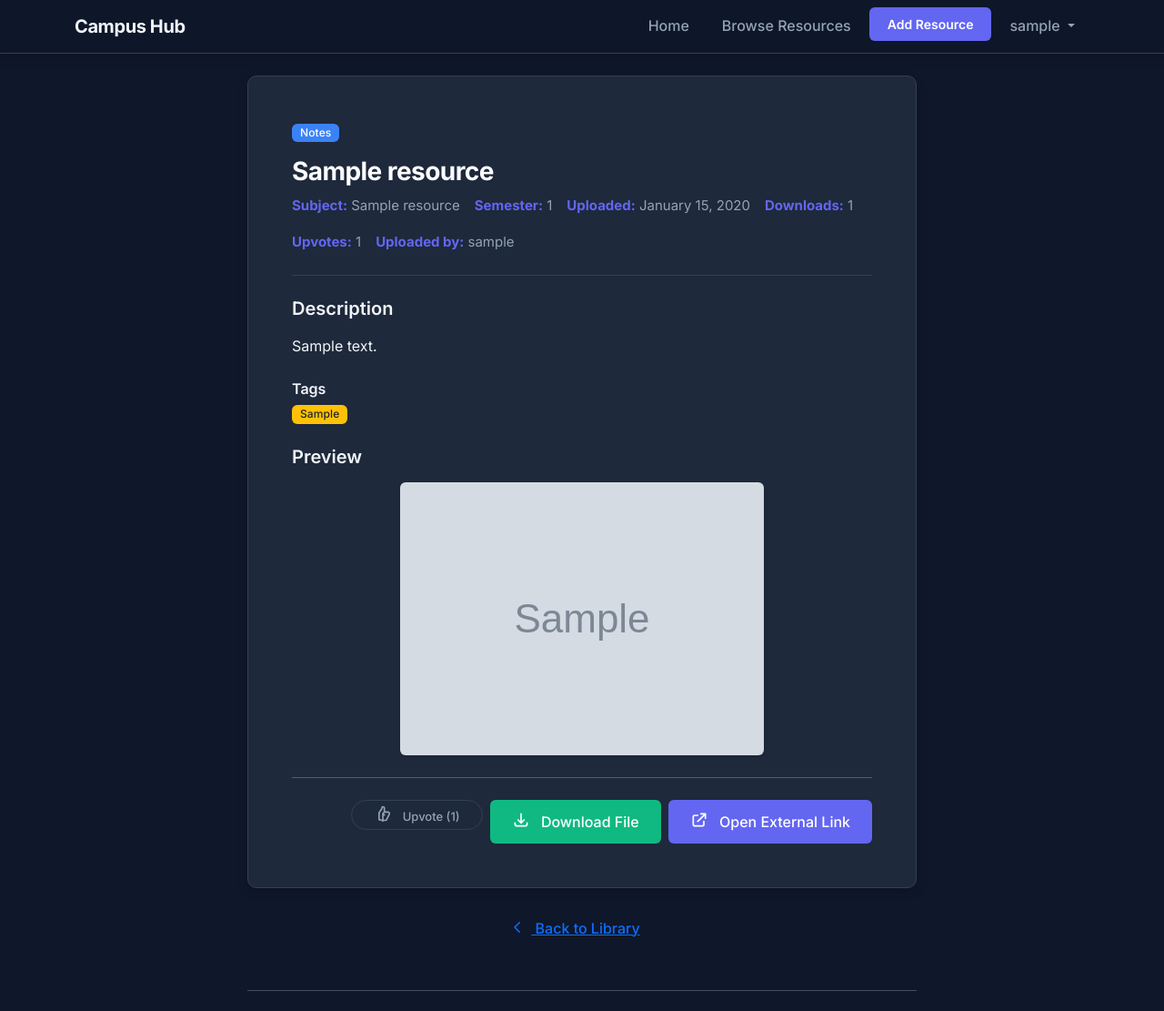
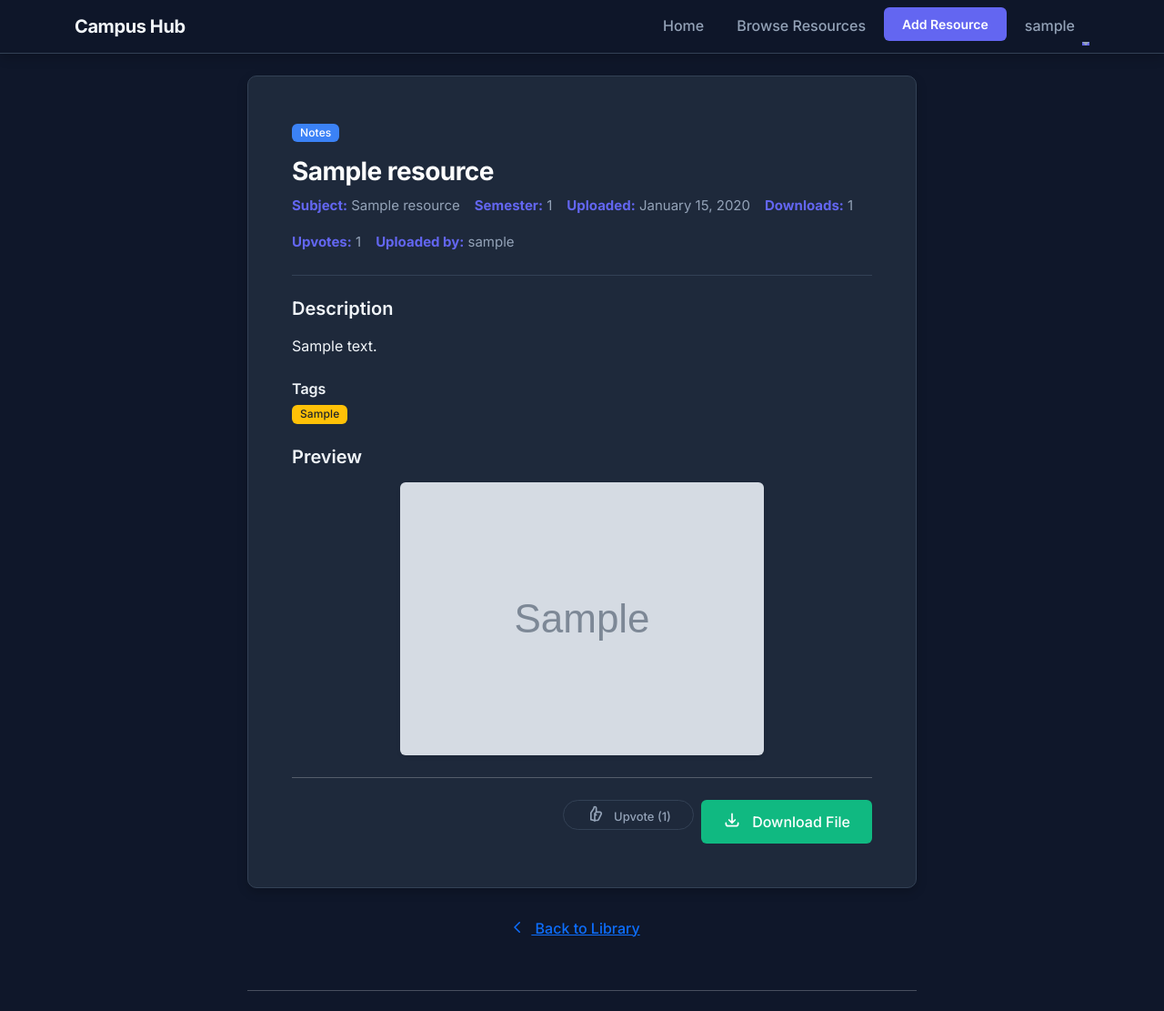
Before and after one commit to SiddharthaOG/Campus_hub, a Django app: page /resources/1/ in a window 1280 px wide. Shown: the top 1111 px of the page at 91% size. Run offline with Django 4.2, Linux system fonts and the light colour scheme; a user stored in the database is signed in; tables that the repository leaves empty hold one stand-in row (values such as "Sample post"); grey boxes marked "Sample" are stand-in pictures; some libraries are stand-ins or nearby versions.

Commit message:
bug fixes and better UI for frontend

```diff
--- a/static/css/styles.css
+++ b/static/css/styles.css
@@ -700,3 +700,75 @@ footer {
         font-size: 1.5rem;
     }
 }
+ /* === PREMIUM MICRO-INTERACTIONS === */
+
+/* 1. Smooth Scrolling for the whole page */
+html {
+  scroll-behavior: smooth;
+}
+
+/* 2. Make buttons feel tactile (push down when clicked) */
+.btn:active {
+  transform: translateY(1px) scale(0.98);
+  transition: transform 0.05s ease;
+}
+
+/* 3. Better hover state for Resource Cards */
+.resource-card {
+  position: relative;
+  overflow: hidden;
+}
+
+.resource-card::after {
+  content: '';
+  position: absolute;
+  top: 0;
+  left: 0;
+  width: 4px;
+  height: 100%;
+  background-color: var(--primary);
+  transform: scaleY(0);
+  transform-origin: top;
+  transition: transform 0.3s ease;
+}
+
+.resource-card:hover::after {
+  transform: scaleY(1);
+}
+
+/* 4. Hover effect for Nav Links (underline expand) */
+.navbar-nav .nav-link {
+  position: relative;
+}
+.navbar-nav .nav-link::after {
+  content: '';
+  position: absolute;
+  width: 0;
+  height: 2px;
+  display: block;
+  margin-top: 4px;
+  right: 0;
+  background: var(--primary);
+  transition: width 0.3s ease;
+  -webkit-transition: width 0.3s ease;
+}
+.navbar-nav .nav-link:hover::after {
+  width: 100%;
+  left: 0;
+  background: var(--primary);
+}
+
+/* 5. Better focus ring for inputs (Accessibility + Style) */
+.form-control:focus, .form-select:focus {
+  box-shadow: 0 0 0 4px var(--primary-light);
+}
+
+/* 6. Better blockquote/comment styling */
+.comment-card {
+  border-left: 3px solid var(--primary);
+  transition: transform 0.2s ease, background-color 0.2s ease;
+}
+.comment-card:hover {
+  transform: translateX(4px);
+  background-color: var(--card-bg);
+}
--- a/templates/resources/resource_detail.html
+++ b/templates/resources/resource_detail.html
@@ -97,16 +121,14 @@
                             </svg>
                             Download File
                         </a>
-                    {% endif %}
-                    {% if resource.external_url %}
-                        <a href="{% url 'resources:download_resource' resource.pk %}?action=external" class="btn btn-primary btn-lg px-4" target="_blank" rel="noopener">
+                    {% elif resource.external_url %}
+                        <a href="{{ resource.external_url }}" class="btn btn-primary btn-lg px-4" target="_blank" rel="noopener">
                             <svg width="20" height="20" fill="none" stroke="currentColor" viewBox="0 0 24 24" style="margin-right: 0.5rem; vertical-align: -2px;">
                                 <path stroke-linecap="round" stroke-linejoin="round" stroke-width="2" d="M10 6H6a2 2 0 00-2 2v10a2 2 0 002 2h10a2 2 0 002-2v-4M14 4h6m0 0v6m0-6L10 14"/>
                             </svg>
                             Open External Link
                         </a>
-                    {% endif %}
-                    {% if not resource.file and not resource.external_url %}
+                    {% else %}
                         <div class="alert alert-danger mb-0 d-flex align-items-center">
                             <svg width="20" height="20" fill="none" stroke="currentColor" viewBox="0 0 24 24" class="me-2" style="flex-shrink: 0;">
                                 <path stroke-linecap="round" stroke-linejoin="round" stroke-width="2" d="M12 9v2m0 4h.01m-6.938 4h13.856c1.54 0 2.502-1.667 1.732-3L13.732 4c-.77-1.333-2.694-1.333-3.464 0L3.34 16c-.77 1.333.192 3 1.732 3z"/>
```
Also changed, not shown: other parts of templates/resources/resource_detail.html (+25 -1 lines). Lines whose indentation alone changed are shown as unchanged.
